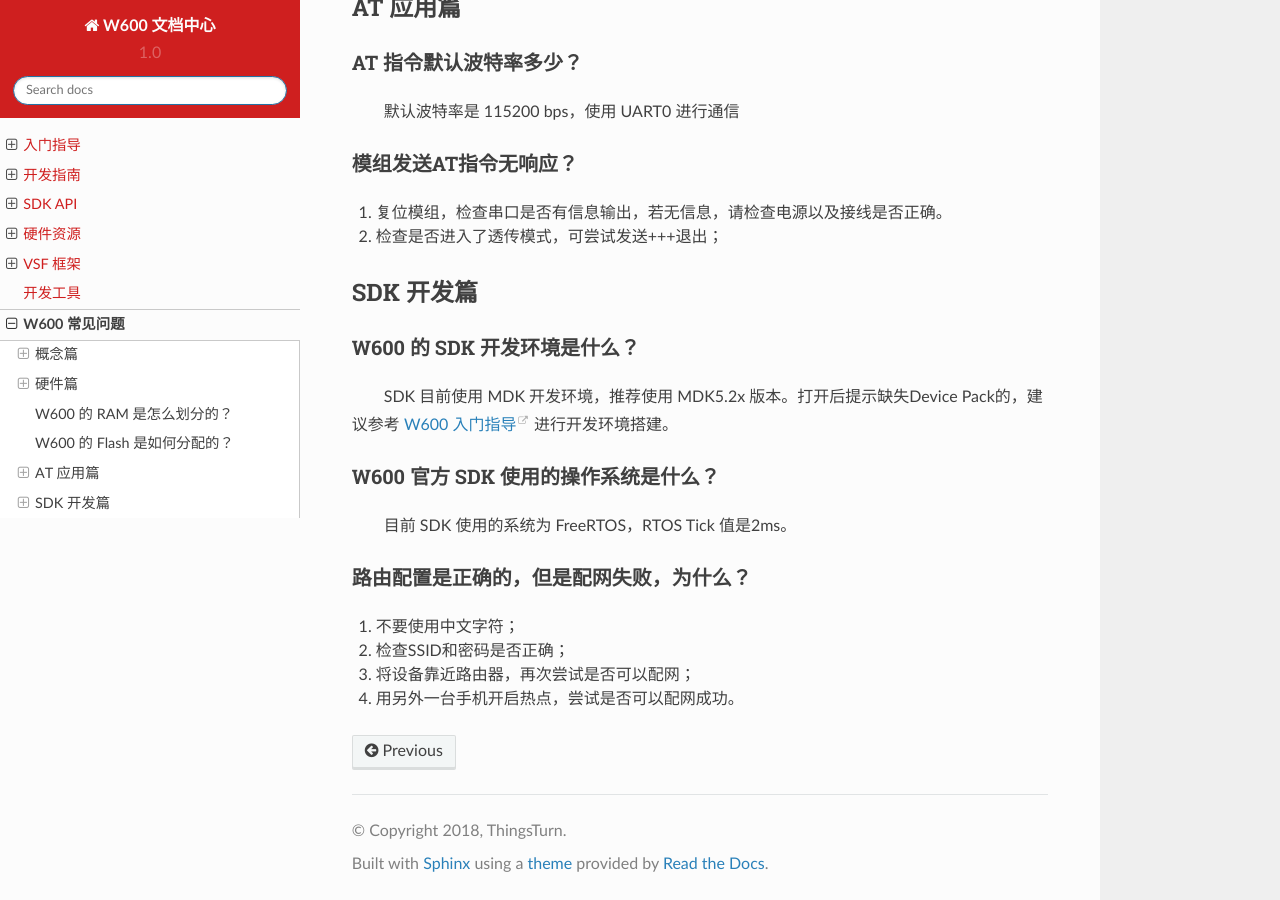
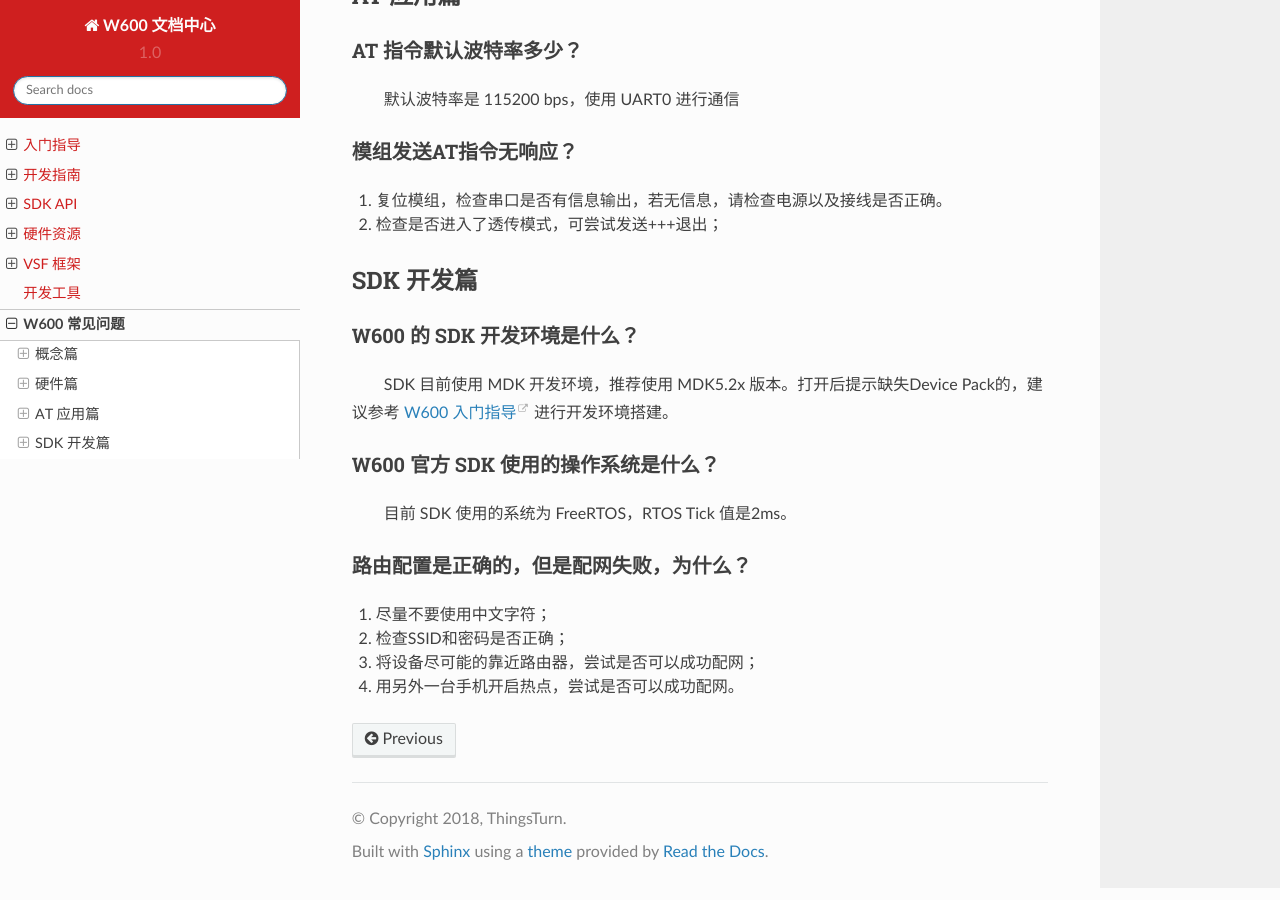
Before and after one commit to szqt/docs, a Sphinx documentation site: the page built from source/faq.rst, in a window 1280 px wide and 900 px high, scrolled down 3728 px. Built offline with Sphinx 7.4.7 and the Read the Docs theme 2.0.0, drawn with Linux system fonts in a browser that asks for light colours.

Commit message:
修复目录显示错误

```diff
--- a/source/faq.rst
+++ b/source/faq.rst
@@ -119,7 +119,7 @@ W600 上电时电流很大，是什么原因？
 　　理论上，2 节 AA 纽扣电池可以给 W600 供电。但锂电池放电时压降比较大，不适合直接给 W600 供电。W600 的 RF 电路会受温度及电压浮动影响。不推荐不加任何校准的电源直接给 W600 供电。推荐使用 DC-DC 或者 LDO 给 W600 供电。
 
 W600 的 RAM 是怎么划分的？
-~~~~~~~~~~~~~~~~~~~~~~~~~~~~
+--------------------------
 
 整个RAM空间为 288 KB，当前的RAM空间划分:
 
@@ -132,7 +132,7 @@ W600 的 RAM 是怎么划分的？
 +---------------+------------+----------------+
 
 W600 的 Flash 是如何分配的？
-~~~~~~~~~~~~~~~~~~~~~~~~~~~~~~~~~~
+-----------------------------
 
 内置 Flash 总容量为 1M Bytes，具体分配方式如下
 
@@ -188,7 +188,7 @@ W600 官方 SDK 使用的操作系统是什么？
 路由配置是正确的，但是配网失败，为什么？
 ----------------------------------------
 
-1. 不要使用中文字符；
+1. 尽量不要使用中文字符；
 2. 检查SSID和密码是否正确；
-3. 将设备靠近路由器，再次尝试是否可以配网；
-4. 用另外一台手机开启热点，尝试是否可以配网成功。
+3. 将设备尽可能的靠近路由器，尝试是否可以成功配网；
+4. 用另外一台手机开启热点，尝试是否可以成功配网。
```
Also changed, not shown: other parts of source/faq.rst (+2 -2 lines).
